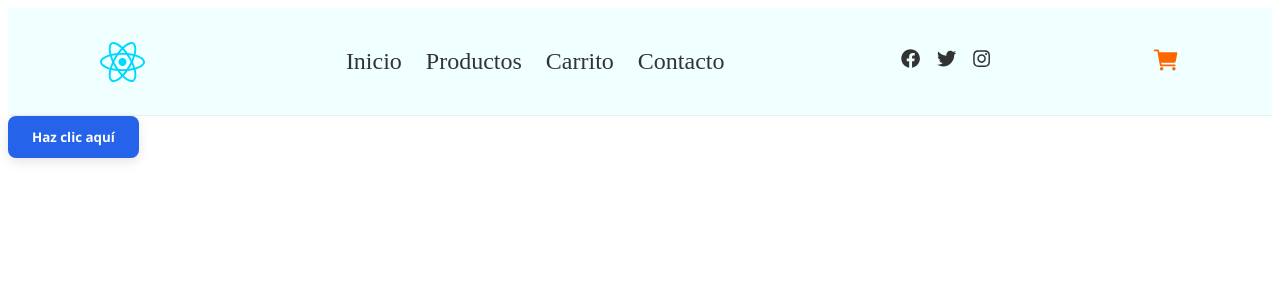
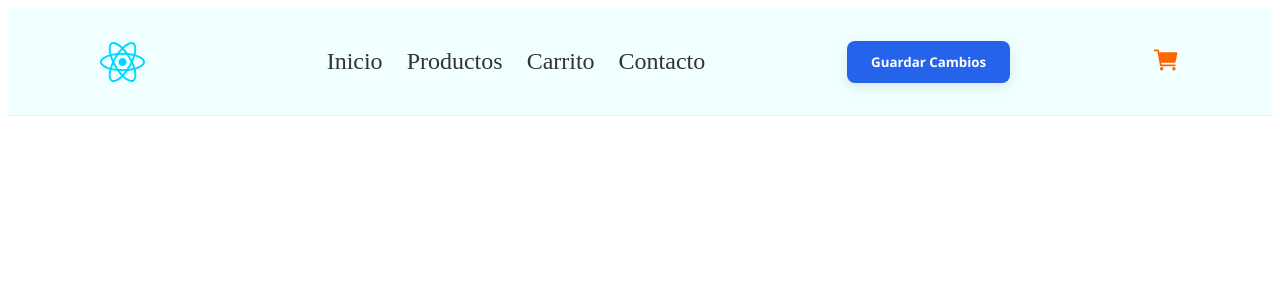
Before and after one commit to FranciscoHaro25/landing1-haro, a React (Vite) app: page / in a window 1280 px wide. Shown: the top 300 px of the page. Built offline with nearby package versions, Linux system fonts and the light colour scheme.

Commit message:
Actualizacion Navbar

```diff
--- a/src/App.jsx
+++ b/src/App.jsx
@@ -5,7 +5,6 @@ function App() {
   return (
     <div>
       <Header />
-      <CustomButton />
     </div>
   );
 }
--- a/src/components/customButton/CustomButton.jsx
+++ b/src/components/customButton/CustomButton.jsx
@@ -1,6 +1,6 @@
 import "../../styles/customButtom/CustomButton.css"; // Asegúrate de tener este archivo CSS
 
-const CustomButton = ({ text = "Haz clic aquí", onClick }) => {
+const CustomButton = ({ text, onClick }) => {
   return (
     <button className="custom-btn" onClick={onClick}>
       {text}
--- a/src/layout/header/Header.jsx
+++ b/src/layout/header/Header.jsx
@@ -1,8 +1,9 @@
 import Navbar from "../../layout/header/Navbar";
-import SocialIcons from "../../components/SocialIcons";
+// import SocialIcons from "../../components/SocialIcons";
 import logo from "../../assets/react.svg";
 import "../../styles/header/header.css";
 import CartWidget from "../../components/CartWidget";
+import CustomButton from "../../components/customButton/CustomButton";
 
 const Header = () => {
   return (
@@ -10,7 +11,11 @@ const Header = () => {
       <div className="container">
         <img src={logo} alt="Logo" className="logo" />
         <Navbar />
-        <SocialIcons />
+        <CustomButton
+          text="Guardar Cambios"
+          onClick={() => alert("Bienvenido Ecomerce")}
+        />
+        {/* <SocialIcons /> */}
         <CartWidget />
       </div>
     </header>
--- a/src/styles/header/header.css
+++ b/src/styles/header/header.css
@@ -5,6 +5,7 @@
   padding: 1rem 2rem;
   background-color: azure;
   border-bottom: 1px solid #eee;
+  /* width: 100%; */
 }
 
 .container {
```
